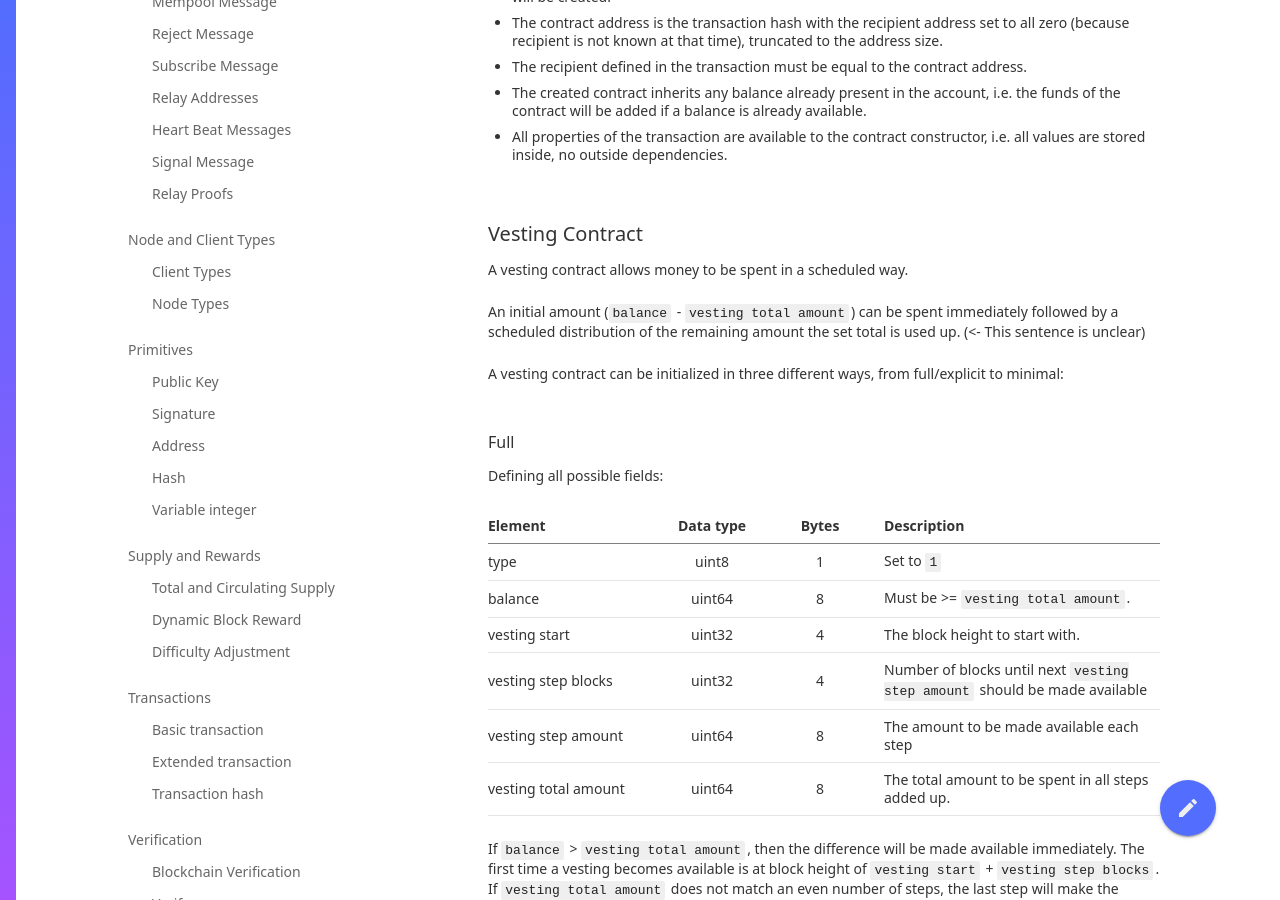
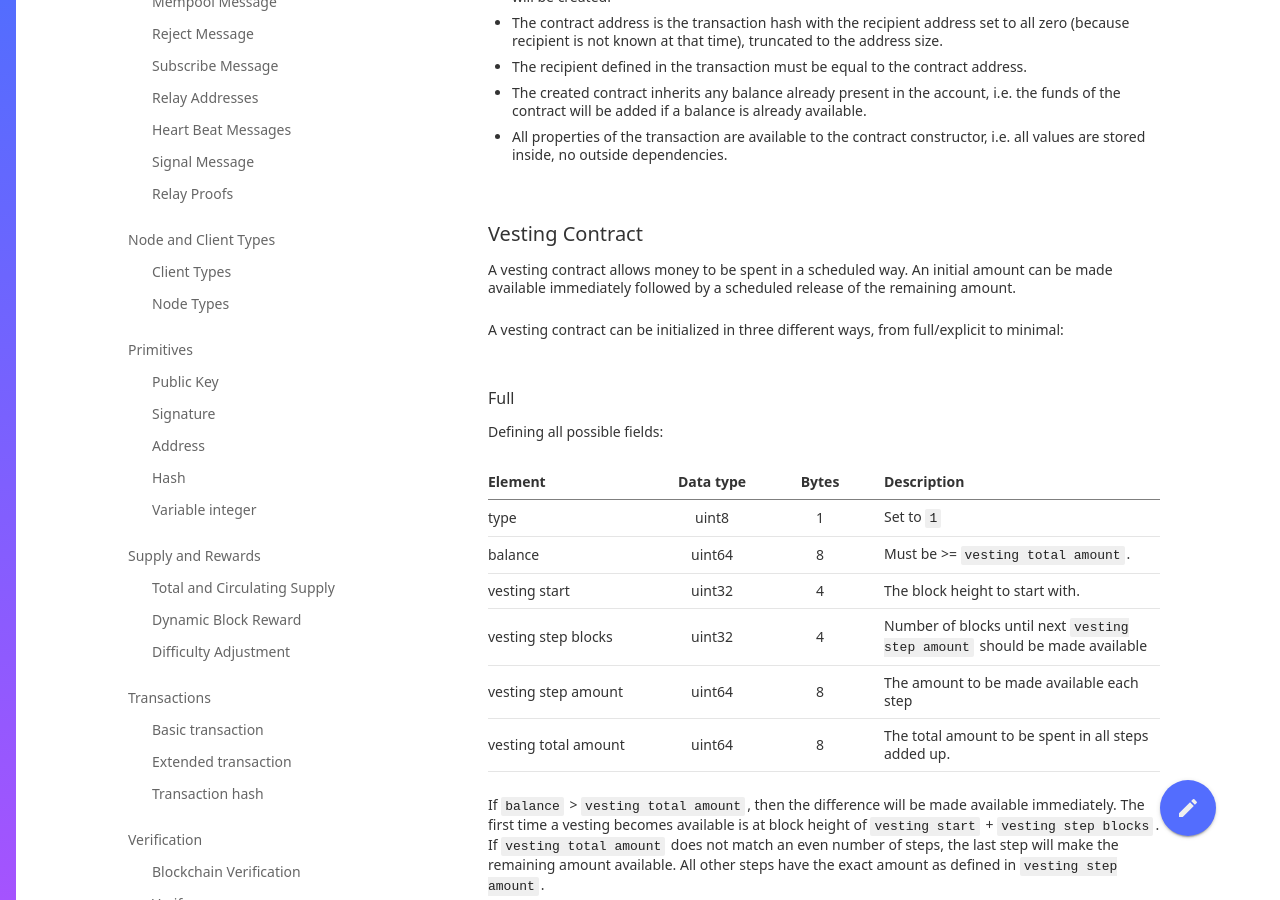
Before and after one commit to nimiq-network/developer-reference, a Jekyll site: the page built from chapters/accounts-and-contracts.md, in a window 1280 px wide and 900 px high, scrolled down 1027 px. Built offline with Jekyll 4.4.1, drawn with Linux system fonts in a browser that asks for light colours; our own code applies the rules of GitHub Pages for plain Markdown files.

Commit message:
Clarified sentence on vesting contracts

```diff
--- a/chapters/accounts-and-contracts.md
+++ b/chapters/accounts-and-contracts.md
@@ -32,9 +32,7 @@ Can only be explicitly pruned (replaced by an empty basic account) when empty. W
 * All properties of the transaction are available to the contract constructor, i.e. all values are stored inside, no outside dependencies.
 
 ### Vesting Contract
-A vesting contract allows money to be spent in a scheduled way.
-
-An initial amount (`balance` - `vesting total amount`) can be spent immediately followed by a scheduled distribution of the remaining amount the set total is used up. (<- This sentence is unclear)
+A vesting contract allows money to be spent in a scheduled way. An initial amount can be made available immediately followed by a scheduled release of the remaining amount.
 
 A vesting contract can be initialized in three different ways, from full/explicit to minimal:
 
```
